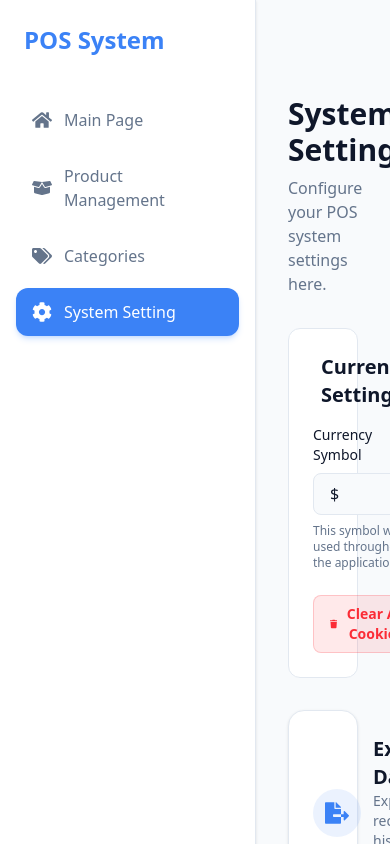
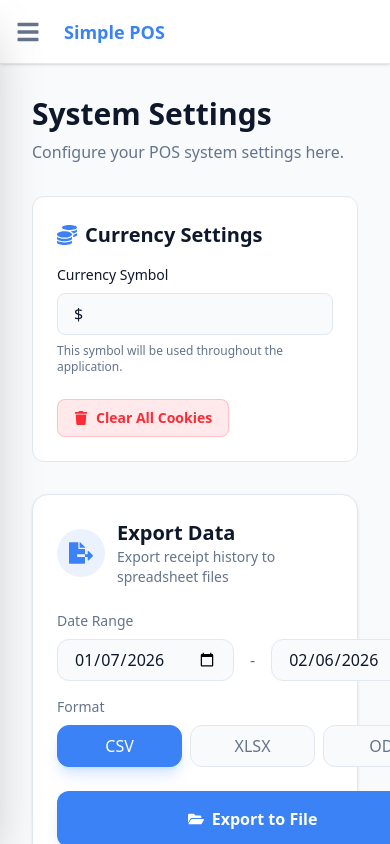
Before and after one commit to ZenitHTH/simple-pos, a Next.js app: page /setting in a window 390 px wide. Shown: the top 844 px of the page. Built offline with nearby package versions, Linux system fonts and the light colour scheme.

Commit message:
feat: Add product filtering, implement tax settings with a custom hook, and enhance sidebar for mobile responsiveness.

```diff
--- a/src/app/components/Sidebar.tsx
+++ b/src/app/components/Sidebar.tsx
@@ -1,8 +1,9 @@
 "use client";
 
+import { useState, useEffect } from "react";
 import Link from "next/link";
 import { usePathname } from "next/navigation";
-import { FaHome, FaBoxOpen, FaCog, FaTags } from "react-icons/fa";
+import { FaHome, FaBoxOpen, FaCog, FaTags, FaBars, FaTimes } from "react-icons/fa";
 
 const menuItems = [
     {
@@ -29,14 +30,55 @@ const menuItems = [
 
 export default function Sidebar() {
     const pathname = usePathname();
+    const [isOpen, setIsOpen] = useState(false);
+
+    // Close sidebar when route changes (mobile)
+    useEffect(() => {
+        setIsOpen(false);
+    }, [pathname]);
 
     return (
-        <aside className="w-64 bg-card-bg border-r border-border min-h-screen flex flex-col shadow-sm">
-            <div className="p-6">
-                <h1 className="text-2xl font-bold text-primary">POS System</h1>
+        <>
+            {/* Mobile Header */}
+            <div className="lg:hidden fixed top-0 left-0 right-0 h-16 bg-card-bg border-b border-border flex items-center px-4 z-40 shadow-sm">
+                <button
+                    onClick={() => setIsOpen(true)}
+                    className="p-2 -ml-2 text-muted hover:text-foreground transition-colors"
+                >
+                    <FaBars size={24} />
+                </button>
+                <span className="ml-4 text-lg font-bold text-primary">Simple POS</span>
             </div>
 
-            <nav className="flex-1 px-4 py-4 space-y-2">
+            {/* Overlay */}
+            {isOpen && (
+                <div
+                    className="lg:hidden fixed inset-0 bg-black/50 z-40 backdrop-blur-sm"
+                    onClick={() => setIsOpen(false)}
+                />
+            )}
+
+            {/* Sidebar */}
+            <aside
+                className={`
+                    fixed lg:static inset-y-0 left-0 z-50
+                    w-64 bg-card-bg border-r border-border shadow-2xl lg:shadow-none
+                    transform transition-transform duration-300 ease-in-out
+                    flex flex-col
+                    ${isOpen ? "translate-x-0" : "-translate-x-full lg:translate-x-0"}
+                `}
+            >
+                <div className="p-6 flex justify-between items-center lg:block">
+                    <h1 className="text-2xl font-bold text-primary">POS System</h1>
+                    <button
+                        onClick={() => setIsOpen(false)}
+                        className="lg:hidden p-2 text-muted hover:text-foreground transition-colors"
+                    >
+                        <FaTimes size={24} />
+                    </button>
+                </div>
+
+                <nav className="flex-1 px-4 py-4 space-y-2 overflow-y-auto">
                     {menuItems.map((item) => {
                         const isActive = pathname === item.path;
                         return (
@@ -59,9 +101,10 @@ export default function Sidebar() {
                     })}
                 </nav>
 
-            <div className="p-4 border-t border-border">
+                <div className="p-4 border-t border-border mt-auto">
                     <p className="text-xs text-center text-muted">© 2026 Simple POS</p>
                 </div>
             </aside>
+        </>
     );
 }
```
Lines whose indentation alone changed are shown as unchanged.
